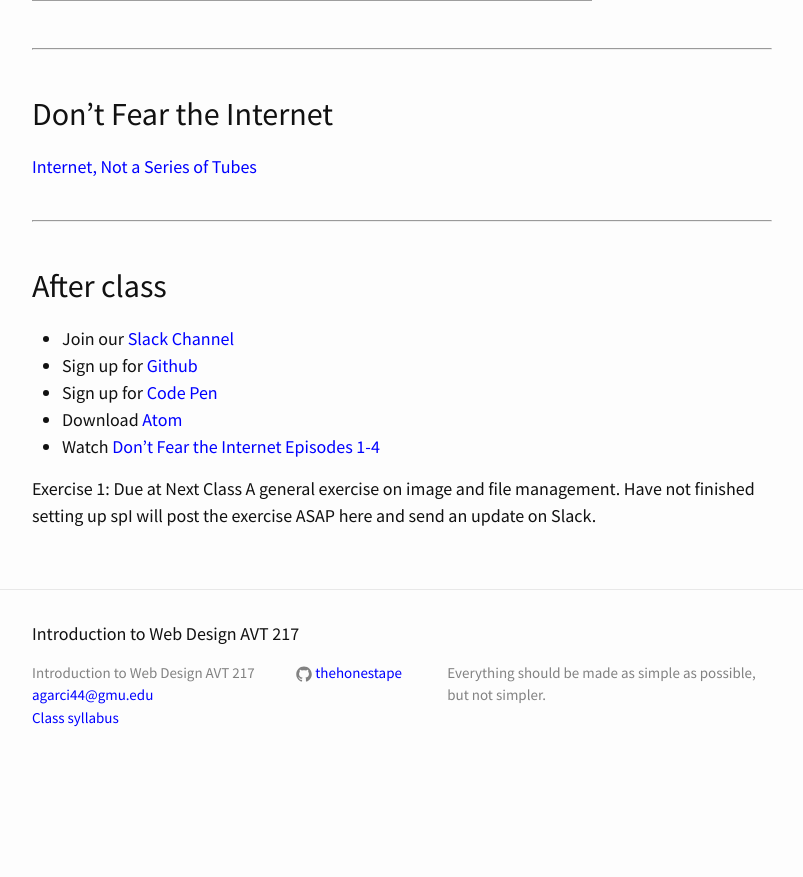
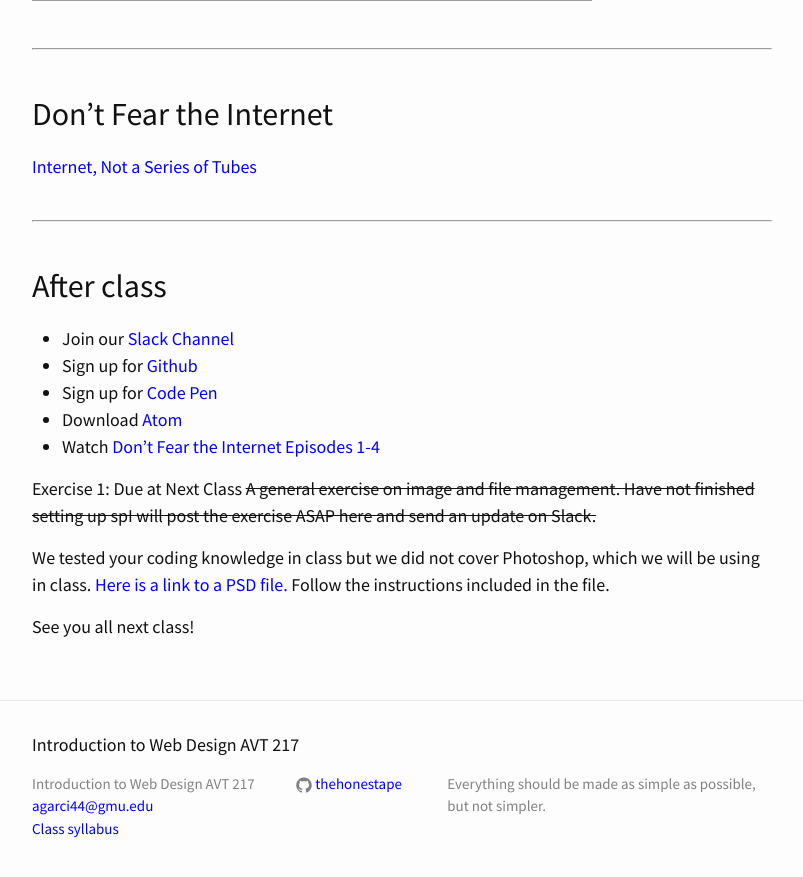
Before and after one commit to thehonestape/intro-to-web-design, a Jekyll site: the page built from _posts/2016-01-19-welcome-back.markdown, in a window 1280 px wide and 900 px high, scrolled down 1703 px. Shown: the top 877 px of the window, without its empty margins (238-1041 px from the left). Built offline with Jekyll 4.4.1, drawn with Linux system fonts in a browser that asks for light colours; before the commit the page ends 2492 px from its top, so only the background shows below that; grey boxes are pictures that could not be loaded.

Commit message:
update to exercise

```diff
--- a/_posts/2016-01-19-welcome-back.markdown
+++ b/_posts/2016-01-19-welcome-back.markdown
@@ -48,8 +48,11 @@
 
 
 Exercise 1: Due at Next Class
-A general exercise on image and file management. Have not finished setting up spI will post the exercise ASAP here and send an update on Slack.
+<del>A general exercise on image and file management. Have not finished setting up spI will post the exercise ASAP here and send an update on Slack.</del>
 
+We tested your coding knowledge in class but we did not cover Photoshop, which we will be using in class. [Here is a link to a PSD file.](https://www.dropbox.com/s/xhnkm1n2j9knx7p/profile-card.psd?dl=0) Follow the instructions included in the file.
+
+See you all next class!
 
 
 [slack]: https://intro-to-web-slack.herokuapp.com/
```
